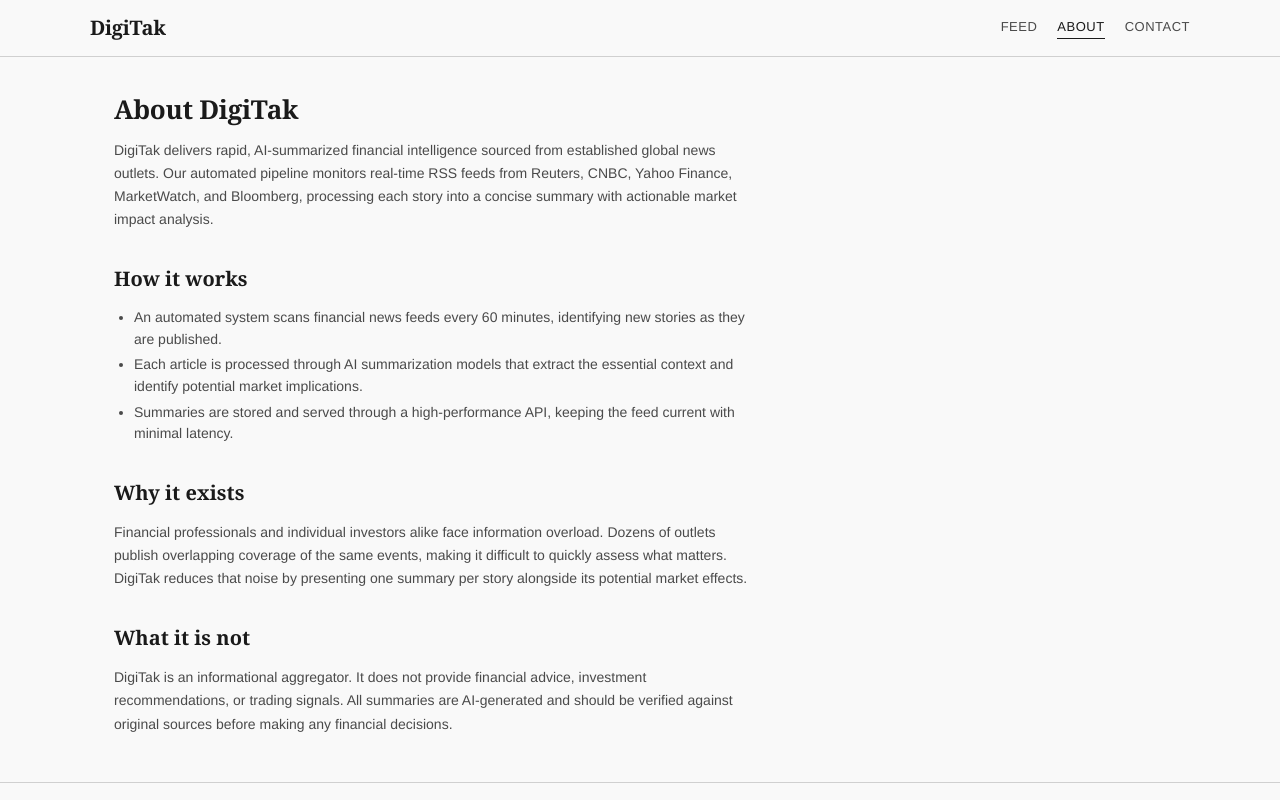
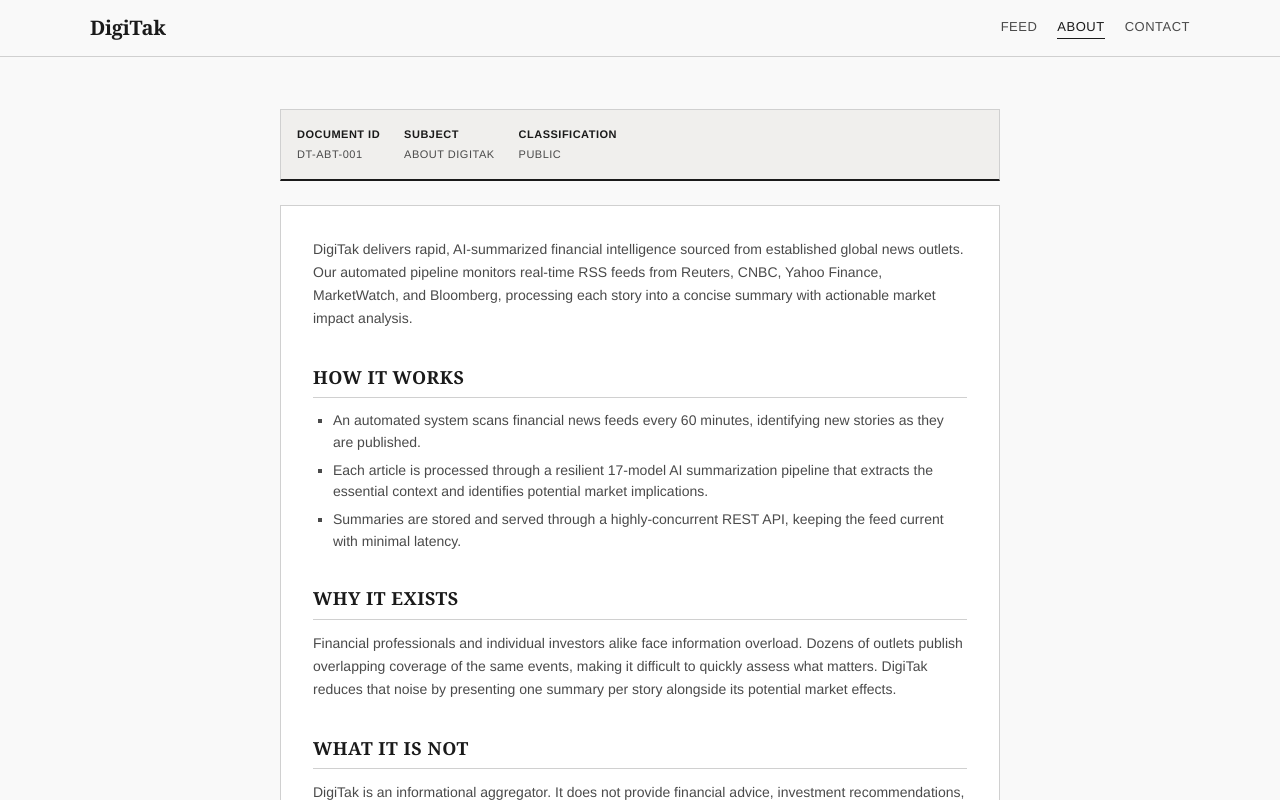
Before and after one commit to moviezcinemaa/DigiTak, a React (Vite) app in the folder frontend/: page /about in a window 1280 px wide. Shown: the top 800 px of the page. Built offline with nearby package versions, Linux system fonts and the light colour scheme; no server answers.

Commit message:
feat(ui): upgrade static pages to formal memo design

```diff
--- a/frontend/src/index.css
+++ b/frontend/src/index.css
@@ -580,43 +580,87 @@ a:hover {
 /* ─── Static Pages ──────────────────────────────────────────── */
 
 .static-page {
-  max-width: 640px;
+  max-width: 720px;
+  margin: 0 auto;
+  padding-top: 20px;
+}
+
+.static-doc-header {
+  border: 1px solid var(--border-color);
+  background-color: var(--bg-secondary);
+  padding: 16px;
+  margin-bottom: 24px;
+  display: flex;
+  flex-wrap: wrap;
+  gap: 24px;
+  border-bottom: 2px solid var(--text-primary);
+}
+
+.doc-meta {
+  font-family: Helvetica, "Helvetica Neue", Arial, sans-serif;
+  font-size: 11px;
+  text-transform: uppercase;
+  letter-spacing: 0.5px;
+  color: var(--text-secondary);
+  display: flex;
+  flex-direction: column;
+}
+
+.doc-meta strong {
+  color: var(--text-primary);
+  margin-bottom: 2px;
+}
+
+.static-doc-content {
+  border: 1px solid var(--border-color);
+  padding: 32px;
+  background-color: var(--bg-card);
 }
 
 .static-page h2 {
   font-family: Georgia, "Times New Roman", serif;
-  font-size: 20px;
+  font-size: 18px;
   font-weight: 700;
   margin-top: 32px;
   margin-bottom: 12px;
+  border-bottom: 1px solid var(--border-color);
+  padding-bottom: 6px;
+  text-transform: uppercase;
+  letter-spacing: 0.5px;
+}
+
+.static-page h2:first-child {
+  margin-top: 0;
 }
 
 .static-page p {
   font-size: 14px;
   line-height: 1.65;
   color: var(--text-secondary);
-  margin-bottom: 14px;
+  margin-bottom: 16px;
 }
 
 .static-page ul {
-  list-style-type: disc;
+  list-style-type: square;
   padding-left: 20px;
-  margin-bottom: 14px;
+  margin-bottom: 16px;
 }
 
 .static-page li {
   font-size: 14px;
   line-height: 1.55;
   color: var(--text-secondary);
-  margin-bottom: 4px;
+  margin-bottom: 6px;
 }
 
 .static-page a {
   color: var(--link-color);
+  font-weight: 700;
 }
 
 .static-page a:hover {
   color: var(--link-hover);
+  background-color: var(--bg-secondary);
 }
 
 /* ─── Contact Form ──────────────────────────────────────────── */
--- a/frontend/src/pages/About.tsx
+++ b/frontend/src/pages/About.tsx
@@ -1,8 +1,13 @@
 export default function About() {
   return (
     <div className="static-page">
-      <h1 className="page-heading">About DigiTak</h1>
+      <div className="static-doc-header">
+        <div className="doc-meta"><strong>DOCUMENT ID</strong> DT-ABT-001</div>
+        <div className="doc-meta"><strong>SUBJECT</strong> ABOUT DIGITAK</div>
+        <div className="doc-meta"><strong>CLASSIFICATION</strong> PUBLIC</div>
+      </div>
 
+      <div className="static-doc-content">
         <p>
           DigiTak delivers rapid, AI-summarized financial intelligence sourced
           from established global news outlets. Our automated pipeline monitors
@@ -18,12 +23,12 @@ export default function About() {
             identifying new stories as they are published.
           </li>
           <li>
-          Each article is processed through AI summarization models that
-          extract the essential context and identify potential market
+            Each article is processed through a resilient 17-model AI summarization pipeline that
+            extracts the essential context and identifies potential market
             implications.
           </li>
           <li>
-          Summaries are stored and served through a high-performance API,
+            Summaries are stored and served through a highly-concurrent REST API,
             keeping the feed current with minimal latency.
           </li>
         </ul>
@@ -45,5 +50,6 @@ export default function About() {
           sources before making any financial decisions.
         </p>
       </div>
+    </div>
   );
 }
--- a/frontend/src/pages/Contact.tsx
+++ b/frontend/src/pages/Contact.tsx
@@ -24,7 +24,13 @@ export default function Contact() {
 
   return (
     <div className="static-page">
-      <h1 className="page-heading">Contact</h1>
+      <div className="static-doc-header">
+        <div className="doc-meta"><strong>DOCUMENT ID</strong> DT-CNT-001</div>
+        <div className="doc-meta"><strong>SUBJECT</strong> CONTACT US</div>
+        <div className="doc-meta"><strong>STATUS</strong> ACCEPTING INQUIRIES</div>
+      </div>
+
+      <div className="static-doc-content">
         <p>
           Have a question, content removal request, or general inquiry? Send
           us a message below or email{" "}
@@ -57,9 +63,10 @@ export default function Contact() {
             <textarea id="contact-message" name="message" required></textarea>
           </div>
           <button type="submit" className="form-submit">
-          Send message
+            TRANSMIT MESSAGE
           </button>
         </form>
       </div>
+    </div>
   );
 }
--- a/frontend/src/pages/PrivacyPolicy.tsx
+++ b/frontend/src/pages/PrivacyPolicy.tsx
@@ -1,9 +1,13 @@
 export default function PrivacyPolicy() {
   return (
     <div className="static-page">
-      <h1 className="page-heading">Privacy Policy</h1>
-      <p>Last updated: September 2026</p>
+      <div className="static-doc-header">
+        <div className="doc-meta"><strong>DOCUMENT ID</strong> DT-POL-001</div>
+        <div className="doc-meta"><strong>SUBJECT</strong> PRIVACY POLICY</div>
+        <div className="doc-meta"><strong>LAST UPDATED</strong> SEP 2026</div>
+      </div>
 
+      <div className="static-doc-content">
         <h2>Information We Collect</h2>
         <p>
           DigiTak collects minimal data to operate this service. We do not
@@ -82,5 +86,6 @@ export default function PrivacyPolicy() {
           <a href="/contact">contact page</a>.
         </p>
       </div>
+    </div>
   );
 }
--- a/frontend/src/pages/TermsOfService.tsx
+++ b/frontend/src/pages/TermsOfService.tsx
@@ -1,9 +1,13 @@
 export default function TermsOfService() {
   return (
     <div className="static-page">
-      <h1 className="page-heading">Terms of Service</h1>
-      <p>Last updated: September 2026</p>
+      <div className="static-doc-header">
+        <div className="doc-meta"><strong>DOCUMENT ID</strong> DT-TOS-001</div>
+        <div className="doc-meta"><strong>SUBJECT</strong> TERMS OF SERVICE</div>
+        <div className="doc-meta"><strong>LAST UPDATED</strong> SEP 2026</div>
+      </div>
 
+      <div className="static-doc-content">
         <h2>1. Nature of Service</h2>
         <p>
           DigiTak is a news aggregation and summarization service. We collect
@@ -73,5 +77,6 @@ export default function TermsOfService() {
           <a href="/contact">contact page</a>.
         </p>
       </div>
+    </div>
   );
 }
```
Lines whose indentation alone changed are shown as unchanged.
